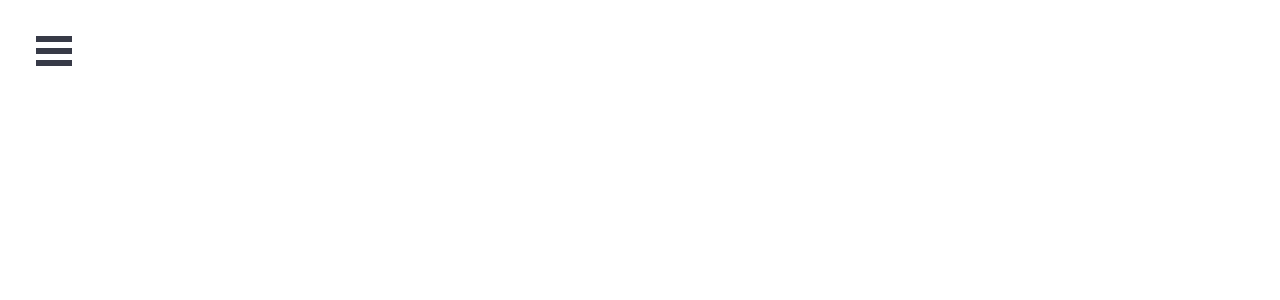
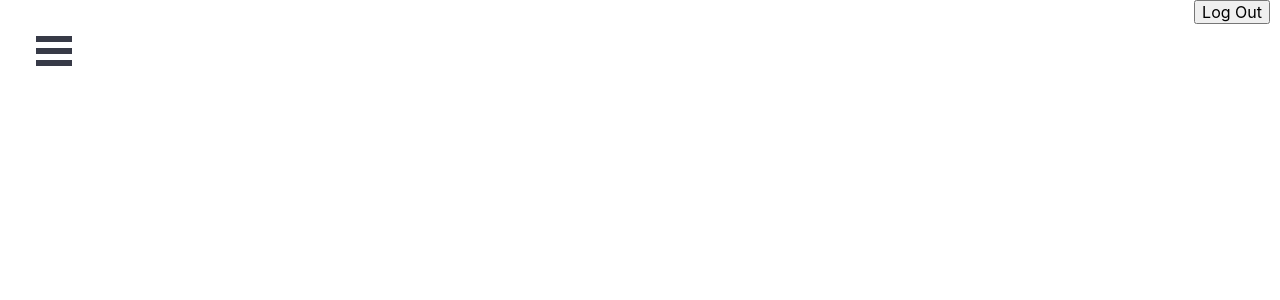
Before and after one commit to ZtM-crew/cozyfinder-front, a React (Create React App) app: page / in a window 1280 px wide. Shown: the top 300 px of the page. Built offline with nearby package versions, Linux system fonts and the light colour scheme.

Commit message:
added log in log out button

```diff
--- a/src/App.js
+++ b/src/App.js
@@ -1,15 +1,41 @@
 import React, { Component } from 'react';
-import Sidebar from './components/Sidebar/Sidebar';
 import Navbar from './components/Navbar/Navbar';
+import LogIn from './components/LogIn/LogIn';
+import LogOut from './components/LogOut/LogOut';
+
 
 
 
 
 class App extends Component {
+  constructor(props){
+    super(props);
+    this.handleLoginClick= this.handleLoginClick.bind(this);
+    this.handleLogoutClick= this.handleLogoutClick.bind(this);
+    this.state = {
+      user: true,
+    }
+  }
+
+  handleLoginClick() {
+    this.setState({user: true});
+  }
+
+  handleLogoutClick() {
+    this.setState({user: false});
+  }
   render() {
+    const user = this.state.user;
+    let button;
+    if(user) {
+      button = <LogOut onClick={this.handleLogoutClick}/>;
+    } else {
+      button = <LogIn onClick={this.handleLoginClick}/>;
+    }
     return (
         <div>
             <Navbar/>
+            {button}
         </div>
     );
   }
--- /dev/null
+++ b/src/components/LogIn/LogIn.css
@@ -0,0 +1,5 @@
+.login {
+    position: absolute;
+    top: 25px;
+    right: 10px;
+}
--- /dev/null
+++ b/src/components/LogIn/LogIn.js
@@ -0,0 +1,12 @@
+import React from 'react';
+import './LogIn.css'
+
+
+const LogIn = (props) => {
+    return (
+        <button onClick={props.onClick} className="login">LogIn</button>
+    );
+}
+
+
+export default LogIn;
--- /dev/null
+++ b/src/components/LogOut/LogOut.css
@@ -0,0 +1,5 @@
+.logout {
+    position: absolute;
+    top: 0px;
+    right: 10px;
+}
--- /dev/null
+++ b/src/components/LogOut/LogOut.js
@@ -0,0 +1,12 @@
+import React from 'react';
+import './LogOut.css'
+
+
+const LogOut = (props) => {
+    return (
+        <button onClick={props.onClick} className="logout">Log Out</button>
+    );
+}
+
+
+export default LogOut;
--- a/src/components/Navbar/Navbar.js
+++ b/src/components/Navbar/Navbar.js
@@ -4,8 +4,8 @@ import Sidebar from '../Sidebar/Sidebar';
 const Navbar = () => (
     <div>
         <Sidebar />
-        <header class="bg-whitefixed w-100 ph3 pv3 pv4-ns ph4-m ph5-l">
-  <nav class="f6 fw6 ttu tracked">
+        <header className="bg-whitefixed w-100 ph3 pv3 pv4-ns ph4-m ph5-l">
+  <nav className="f6 fw6 ttu tracked">
 
   </nav>
 </header>
```
